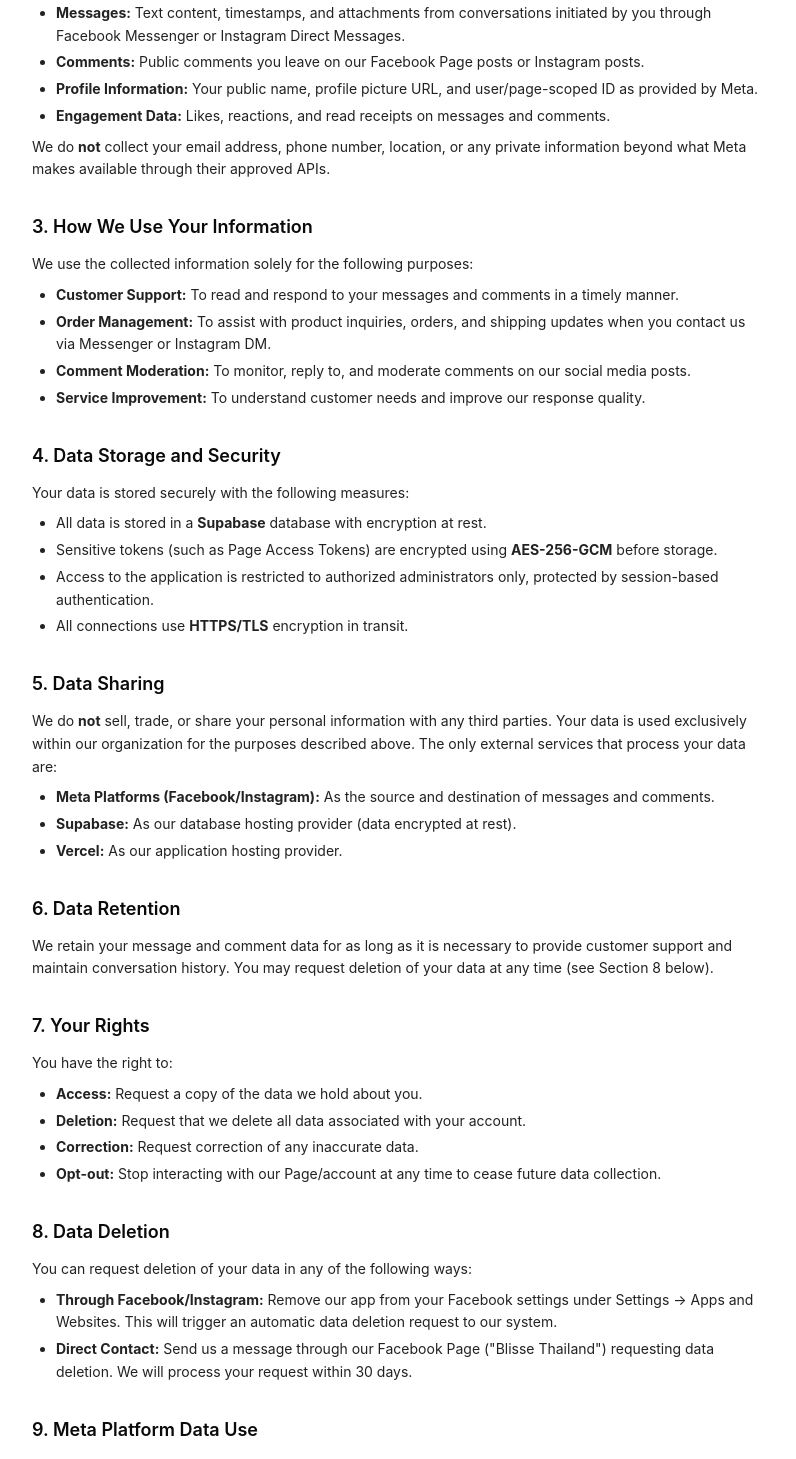
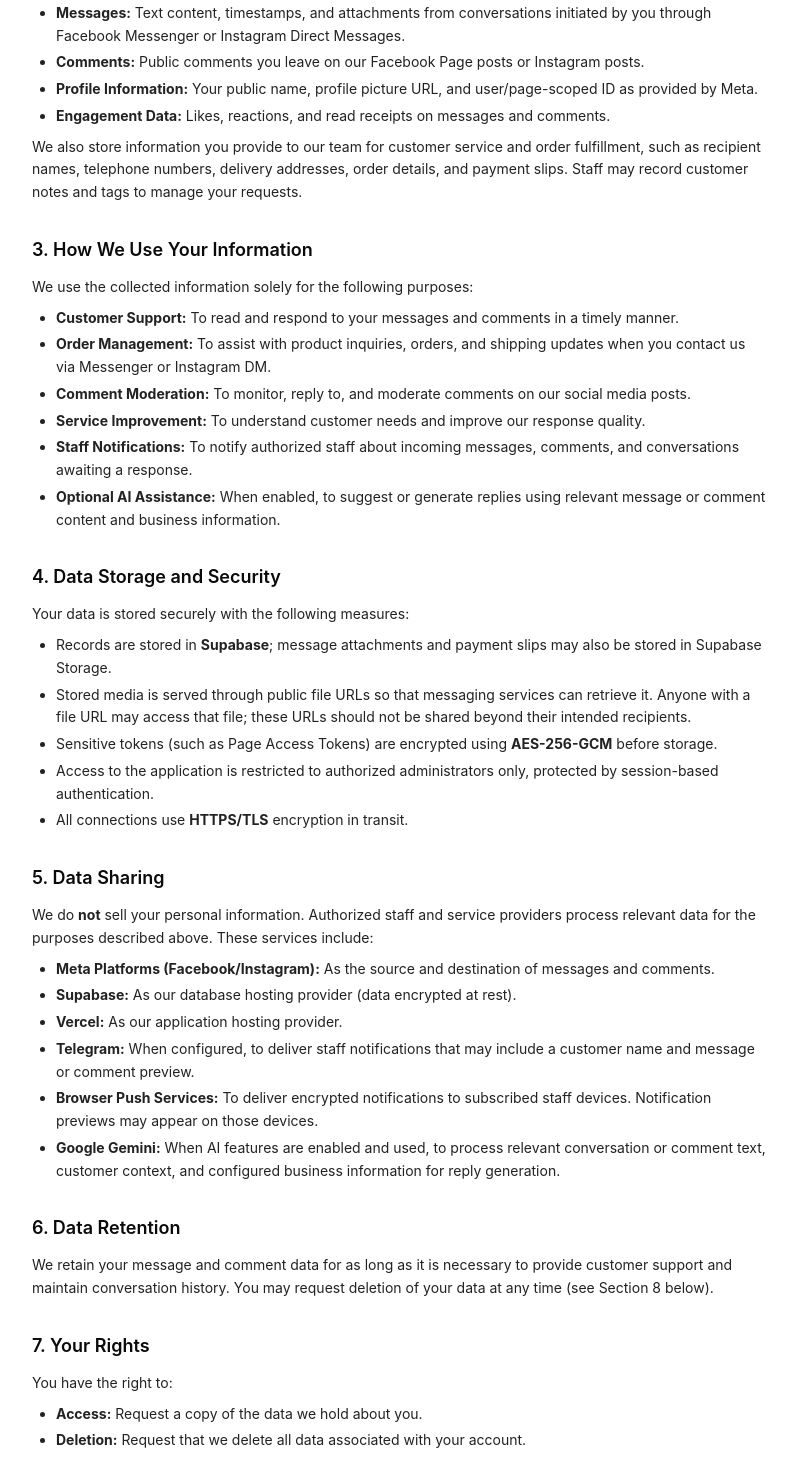
Before and after one commit to InfinityRichGlobal/HubChat, a Next.js app: page /privacy in a window 1280 px wide. Shown: the part 360-1819 px from the top of the page, without its empty margins (240-1036 px from the left). Built offline with nearby package versions, Linux system fonts and the light colour scheme.

Commit message:
fix: align privacy disclosures and prepare Meta review evidence

```diff
--- a/src/app/privacy/page.tsx
+++ b/src/app/privacy/page.tsx
@@ -16,7 +16,7 @@
   return (
     <main className="mx-auto max-w-3xl px-4 py-12 text-sm leading-relaxed text-foreground/90">
       <h1 className="mb-8 text-2xl font-bold text-foreground">Privacy Policy</h1>
-      <p className="mb-4 text-muted-foreground">Last updated: September 22, 2026</p>
+      <p className="mb-4 text-muted-foreground">Last updated: October 20, 2026</p>
 
       <Section title="1. Introduction">
         <p>
@@ -36,8 +36,9 @@
           <li><strong>Engagement Data:</strong> Likes, reactions, and read receipts on messages and comments.</li>
         </ul>
         <p className="mt-2">
-          We do <strong>not</strong> collect your email address, phone number, location, or any private
-          information beyond what Meta makes available through their approved APIs.
+          We also store information you provide to our team for customer service and order fulfillment,
+          such as recipient names, telephone numbers, delivery addresses, order details, and payment
+          slips. Staff may record customer notes and tags to manage your requests.
         </p>
       </Section>
 
@@ -48,13 +49,16 @@
           <li><strong>Order Management:</strong> To assist with product inquiries, orders, and shipping updates when you contact us via Messenger or Instagram DM.</li>
           <li><strong>Comment Moderation:</strong> To monitor, reply to, and moderate comments on our social media posts.</li>
           <li><strong>Service Improvement:</strong> To understand customer needs and improve our response quality.</li>
+          <li><strong>Staff Notifications:</strong> To notify authorized staff about incoming messages, comments, and conversations awaiting a response.</li>
+          <li><strong>Optional AI Assistance:</strong> When enabled, to suggest or generate replies using relevant message or comment content and business information.</li>
         </ul>
       </Section>
 
       <Section title="4. Data Storage and Security">
         <p>Your data is stored securely with the following measures:</p>
         <ul className="mt-2 list-disc pl-6 space-y-1">
-          <li>All data is stored in a <strong>Supabase</strong> database with encryption at rest.</li>
+          <li>Records are stored in <strong>Supabase</strong>; message attachments and payment slips may also be stored in Supabase Storage.</li>
+          <li>Stored media is served through public file URLs so that messaging services can retrieve it. Anyone with a file URL may access that file; these URLs should not be shared beyond their intended recipients.</li>
           <li>Sensitive tokens (such as Page Access Tokens) are encrypted using <strong>AES-256-GCM</strong> before storage.</li>
           <li>Access to the application is restricted to authorized administrators only, protected by session-based authentication.</li>
           <li>All connections use <strong>HTTPS/TLS</strong> encryption in transit.</li>
@@ -63,14 +67,16 @@
 
       <Section title="5. Data Sharing">
         <p>
-          We do <strong>not</strong> sell, trade, or share your personal information with any third parties.
-          Your data is used exclusively within our organization for the purposes described above.
-          The only external services that process your data are:
+          We do <strong>not</strong> sell your personal information. Authorized staff and service
+          providers process relevant data for the purposes described above. These services include:
         </p>
         <ul className="mt-2 list-disc pl-6 space-y-1">
           <li><strong>Meta Platforms (Facebook/Instagram):</strong> As the source and destination of messages and comments.</li>
           <li><strong>Supabase:</strong> As our database hosting provider (data encrypted at rest).</li>
           <li><strong>Vercel:</strong> As our application hosting provider.</li>
+          <li><strong>Telegram:</strong> When configured, to deliver staff notifications that may include a customer name and message or comment preview.</li>
+          <li><strong>Browser Push Services:</strong> To deliver encrypted notifications to subscribed staff devices. Notification previews may appear on those devices.</li>
+          <li><strong>Google Gemini:</strong> When AI features are enabled and used, to process relevant conversation or comment text, customer context, and configured business information for reply generation.</li>
         </ul>
       </Section>
 
@@ -88,7 +94,7 @@
           <li><strong>Access:</strong> Request a copy of the data we hold about you.</li>
           <li><strong>Deletion:</strong> Request that we delete all data associated with your account.</li>
           <li><strong>Correction:</strong> Request correction of any inaccurate data.</li>
-          <li><strong>Opt-out:</strong> Stop interacting with our Page/account at any time to cease future data collection.</li>
+          <li><strong>Contact Preferences:</strong> Ask our team to stop contacting you. Stopping a conversation does not automatically delete information already stored.</li>
         </ul>
       </Section>
 
@@ -98,9 +104,10 @@
         </p>
         <ul className="mt-2 list-disc pl-6 space-y-1">
           <li>
-            <strong>Through Facebook/Instagram:</strong> Remove our app from your Facebook settings
-            under Settings → Apps and Websites. This will trigger an automatic data deletion request
-            to our system.
+            <strong>Through Meta:</strong> Where Meta offers a data deletion request for this app,
+            you can use that option. When Meta sends us a valid deletion callback, we record the
+            request and return a confirmation code and status URL. An authorized administrator
+            verifies the identity and records covered by the request before deletion.
           </li>
           <li>
             <strong>Direct Contact:</strong> Send us a message through our Facebook Page
```
Also changed, not shown: 4 other files (tests, documents, lock files or other folders).
